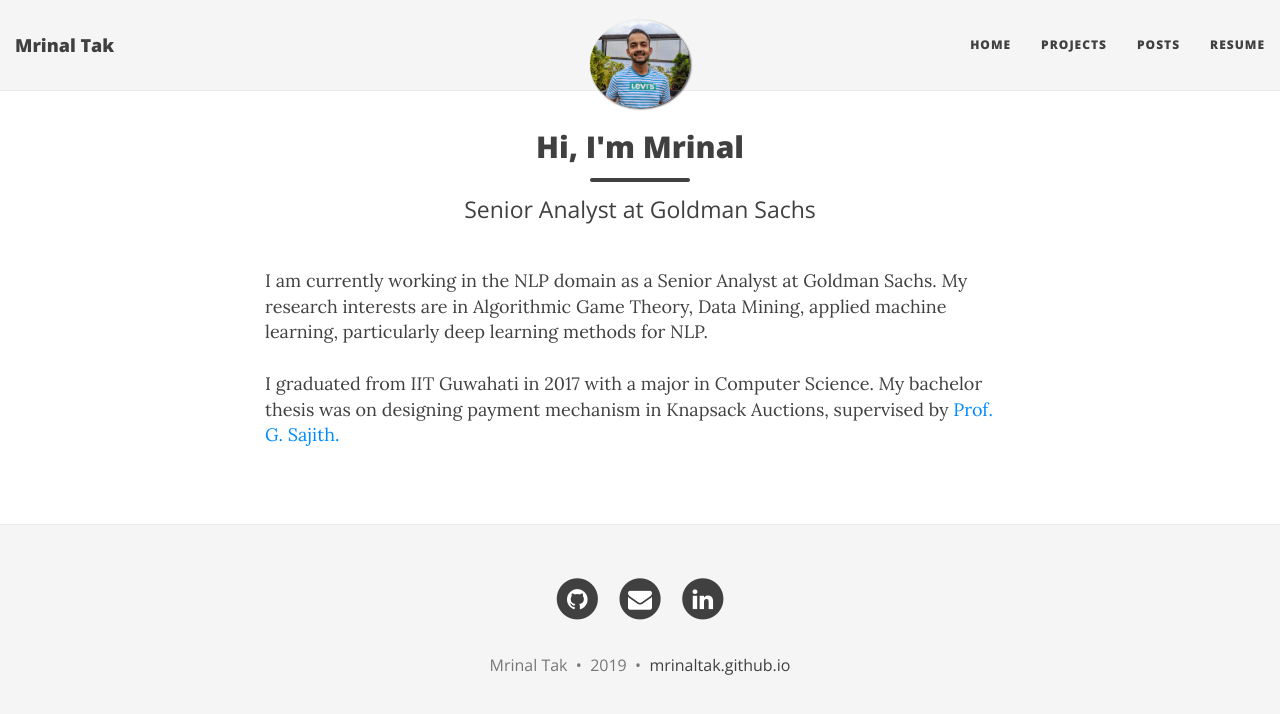
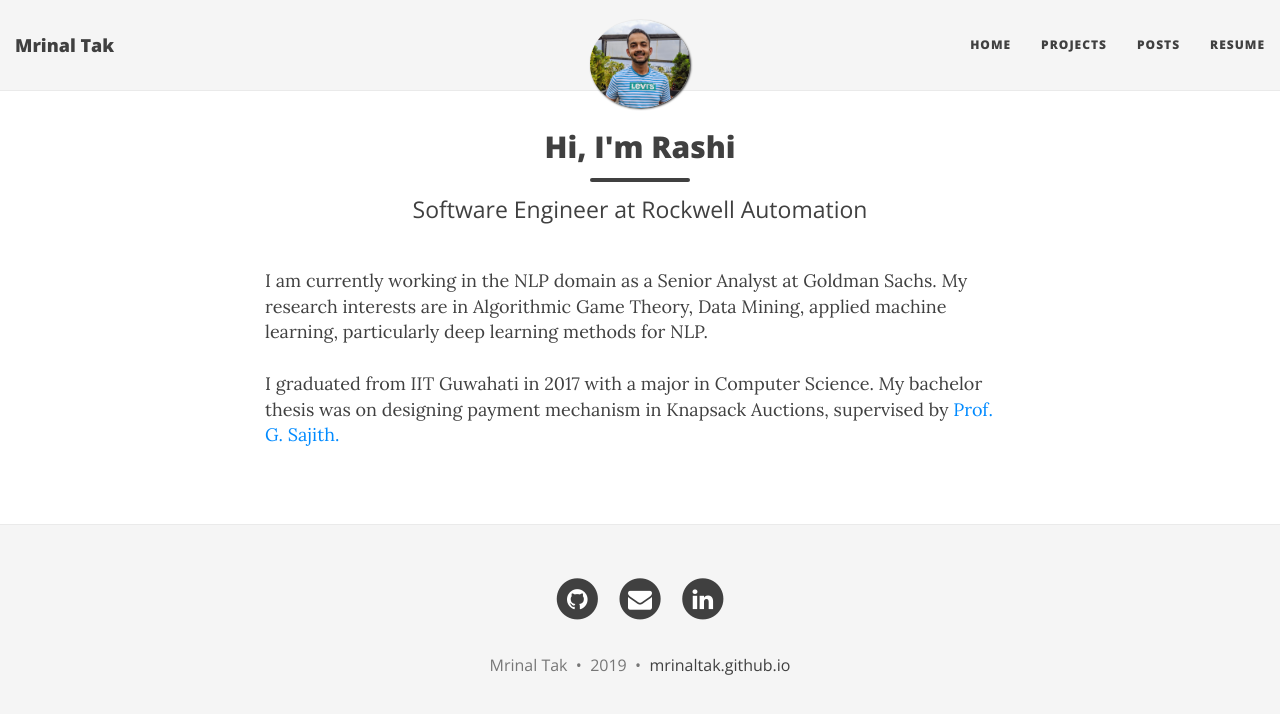
Before and after one commit to rashi-rs26/rashi-rs26.github.io, a Jekyll site: the page built from index.html, in a window 1280 px wide. Shown: the top 714 px of the page. Built offline with Jekyll 4.4.1, drawn with Linux system fonts in a browser that asks for light colours; nearby versions of some CDN libraries; the list of posts is cut into pages by our own code.

Commit message:
Changed name

```diff
--- a/index.html
+++ b/index.html
@@ -1,7 +1,7 @@
 ---
 layout: page
-title: Hi, I'm Mrinal
-subtitle: Senior Analyst at Goldman Sachs
+title: Hi, I'm Rashi
+subtitle: Software Engineer at Rockwell Automation
 use-site-title: true
 ---
 
```
